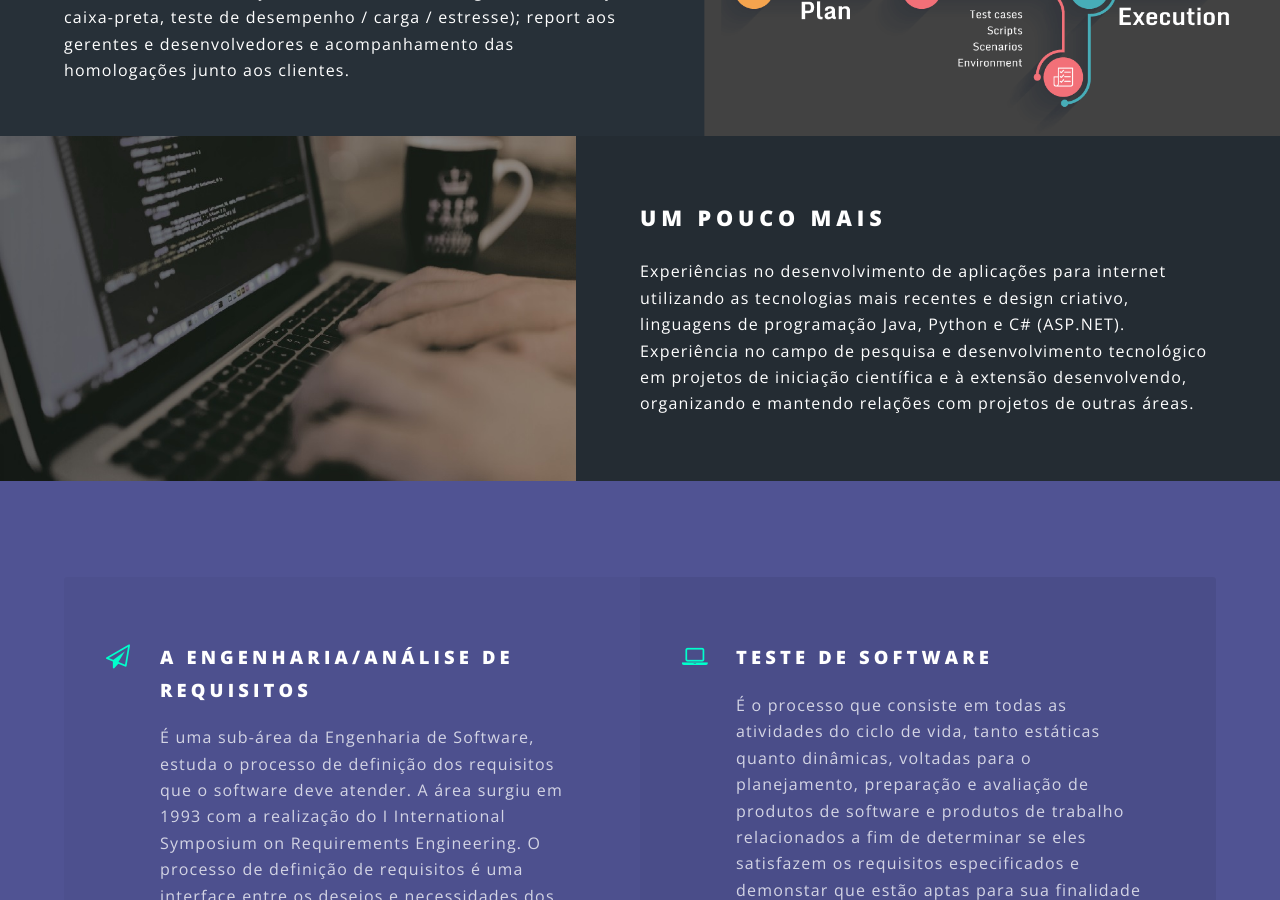
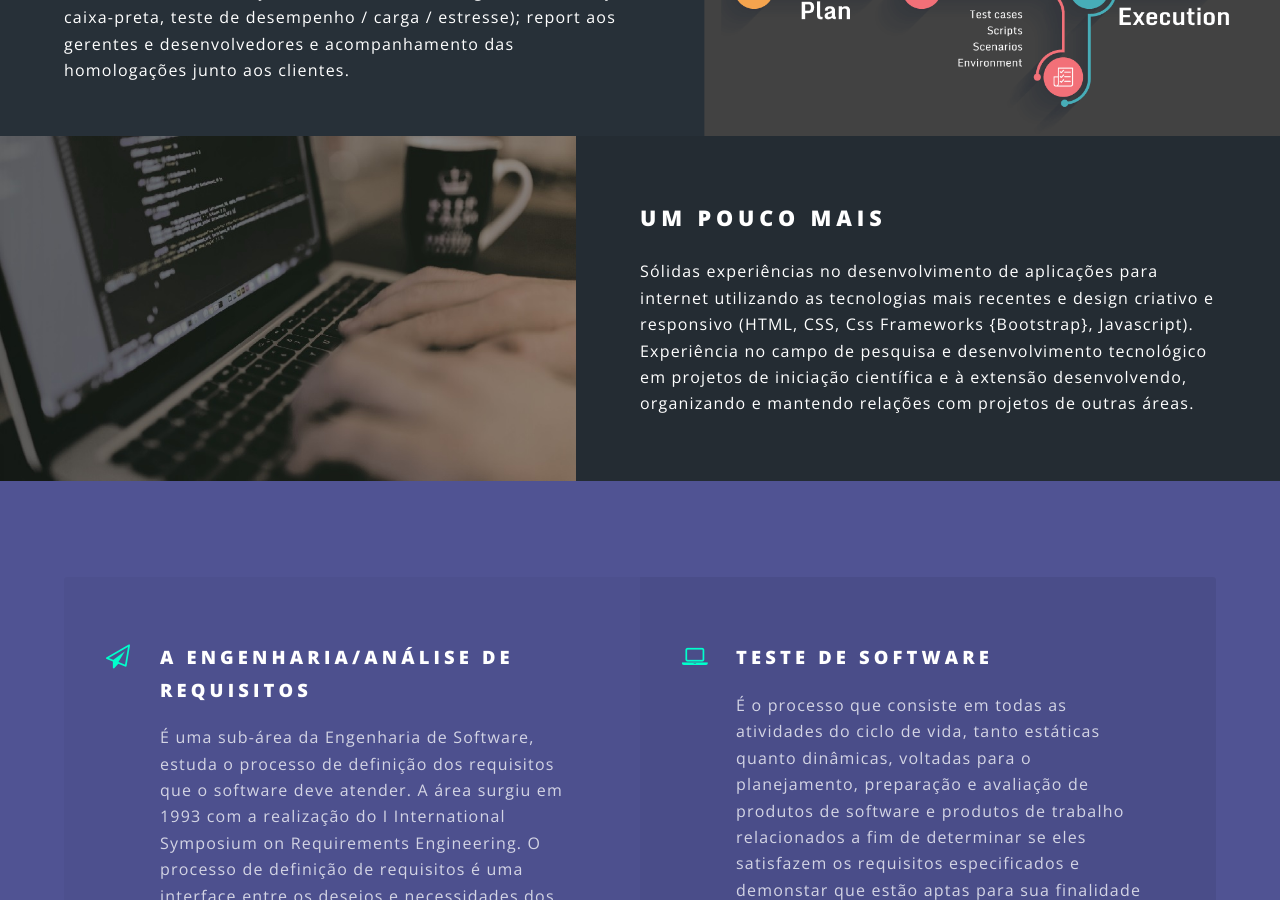
Before and after one commit to SaraFernandes/sarafernandes.github.io_sfdhgdfg, a Jekyll site: the page built from index.html, in a window 1280 px wide and 900 px high, scrolled down 2244 px. Built offline with Jekyll 4.4.1, drawn with Linux system fonts in a browser that asks for light colours.

Commit message:
Update index.html

```diff
--- a/index.html
+++ b/index.html
@@ -55,7 +55,7 @@ layout: landing
 						<section class="spotlight">
 							<div class="image"><img src="images/development.jpg" alt="" /></div><div class="content">
 								<h2>Um Pouco Mais<br/></h2>
-								<p>Experiências no desenvolvimento de aplicações para internet utilizando as tecnologias mais recentes e design criativo, linguagens de programação Java, Python e C# (ASP.NET). Experiência no campo de pesquisa e desenvolvimento tecnológico em projetos de iniciação científica e à extensão desenvolvendo, organizando e mantendo relações com projetos de outras áreas.</p>							</div>
+								<p>Sólidas experiências no desenvolvimento de aplicações para internet utilizando as tecnologias mais recentes e design criativo  e responsivo (HTML, CSS, Css Frameworks {Bootstrap}, Javascript). Experiência no campo de pesquisa e desenvolvimento tecnológico em projetos de iniciação científica e à extensão desenvolvendo, organizando e mantendo relações com projetos de outras áreas.</p>							</div>
 						</section>
 					</section>
 
```
